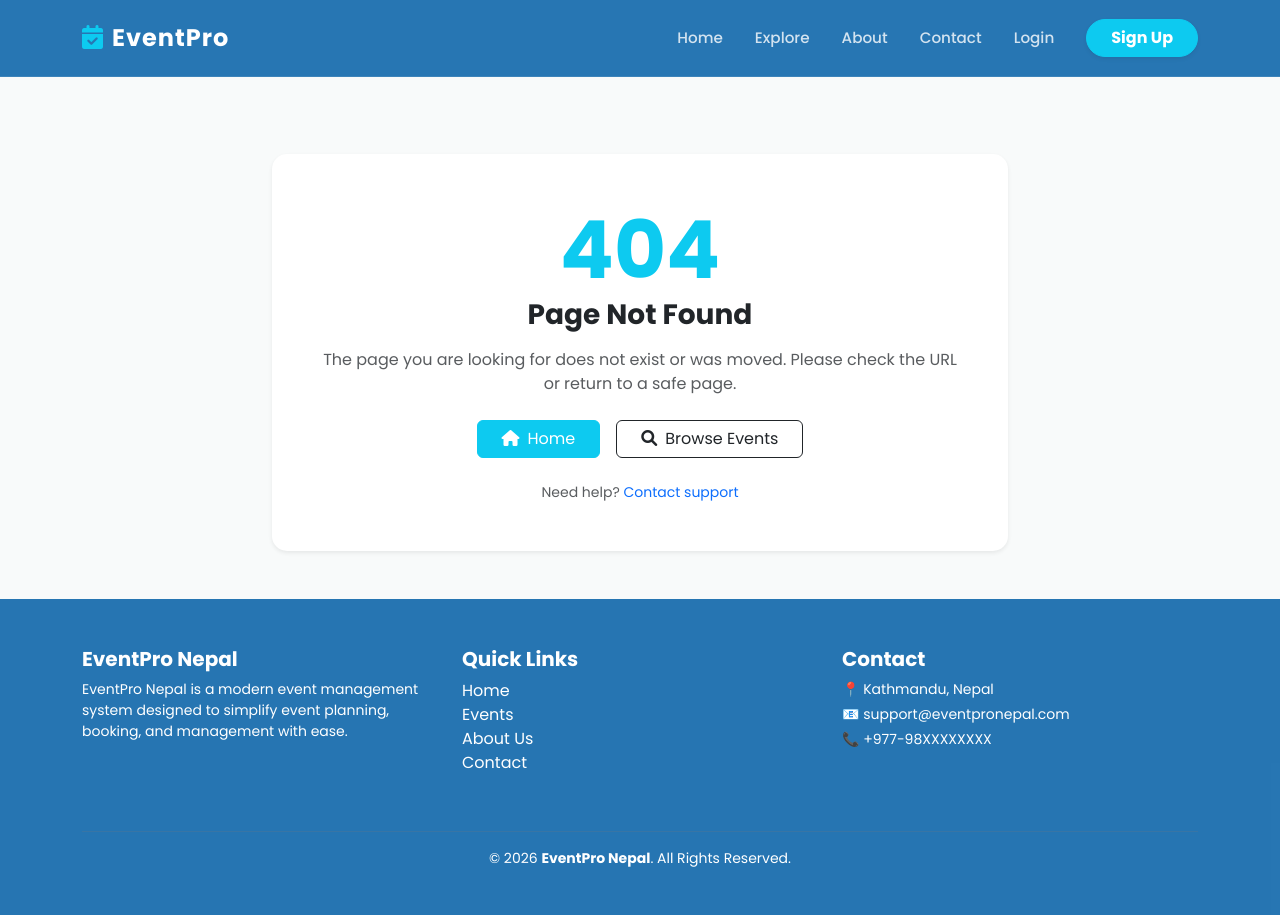
After one commit to akashbhatta/Event-Management-System, a Flask app: template FrontEnd/templates/404.html in a window 1280 px wide. The commit adds this page. Run offline with Flask 3, Linux system fonts and the light colour scheme; the template is opened without the code that fills it, so the values that code supplies are empty.

Commit message:
Feat:Added 404 File

```diff
--- /dev/null
+++ b/FrontEnd/templates/404.html
@@ -0,0 +1,31 @@
+{% extends "base.html" %}
+
+{% block content %}
+<section class="py-5">
+    <div class="container">
+        <div class="row justify-content-center">
+            <div class="col-lg-8 text-center">
+                <div class="card border-0 shadow-sm p-4 p-md-5">
+                    <div class="display-1 fw-bold text-info">404</div>
+                    <h1 class="h3 fw-bold mb-3">Page Not Found</h1>
+                    <p class="text-muted mb-4">
+                        The page you are looking for does not exist or was moved. Please check the URL or return to a
+                        safe page.
+                    </p>
+                    <div class="d-flex justify-content-center gap-3 flex-wrap">
+                        <a class="btn btn-info text-white px-4" href="{{ url_for('index') }}">
+                            <i class="fas fa-home me-2"></i>Home
+                        </a>
+                        <a class="btn btn-outline-dark px-4" href="{{ url_for('events') }}">
+                            <i class="fas fa-search me-2"></i>Browse Events
+                        </a>
+                    </div>
+                    <div class="mt-4 small text-muted">
+                        Need help? <a href="{{ url_for('contact') }}" class="text-decoration-none">Contact support</a>
+                    </div>
+                </div>
+            </div>
+        </div>
+    </div>
+</section>
+{% endblock %}
--- a/FrontEnd/templates/base.html
+++ b/FrontEnd/templates/base.html
@@ -123,5 +123,4 @@
     <script src="{{ url_for('static', filename='JS/main.js') }}"></script>
 
 </body>
-
 </html>
```
Also changed, not shown: FrontEnd/app.py (line endings or trailing spaces).
